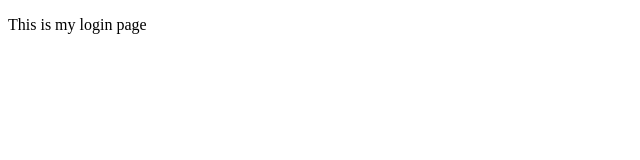
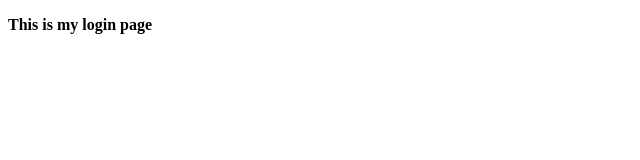
Before and after one commit to lakshmankrishna/sampleBasic, a plain HTML site: page login.html in a window 1280 px wide. Shown: the full height of the page, 0-640 px from the left. Drawn offline with Linux system fonts and the light colour scheme.

Commit message:
Update login.html

```diff
--- a/login.html
+++ b/login.html
@@ -1,2 +1,2 @@
 <!DOCTYPE html>
-<html><head><title>mypage></title></head><body><p>This is my login page</p></body></html>
+<html><head><title>mypage></title></head><body><p><b>This is my login page</b></p></body></html>
```
